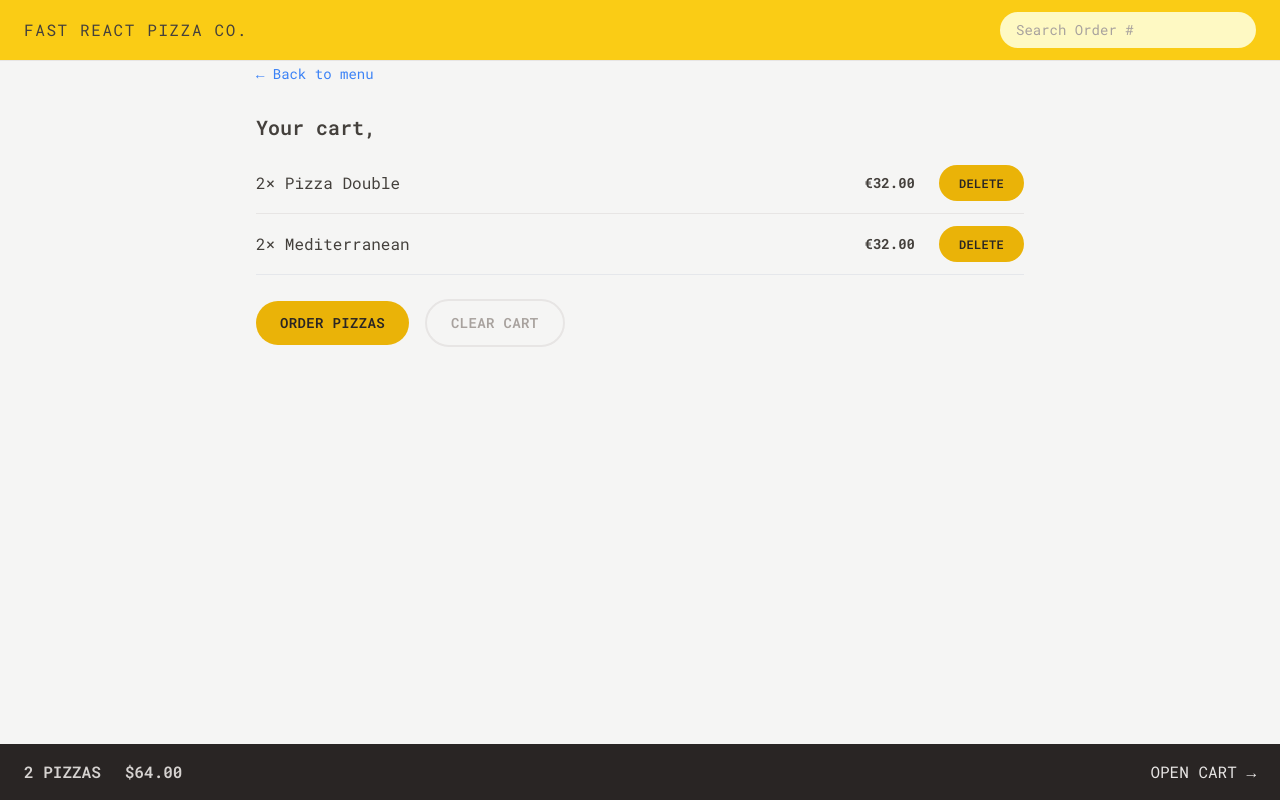
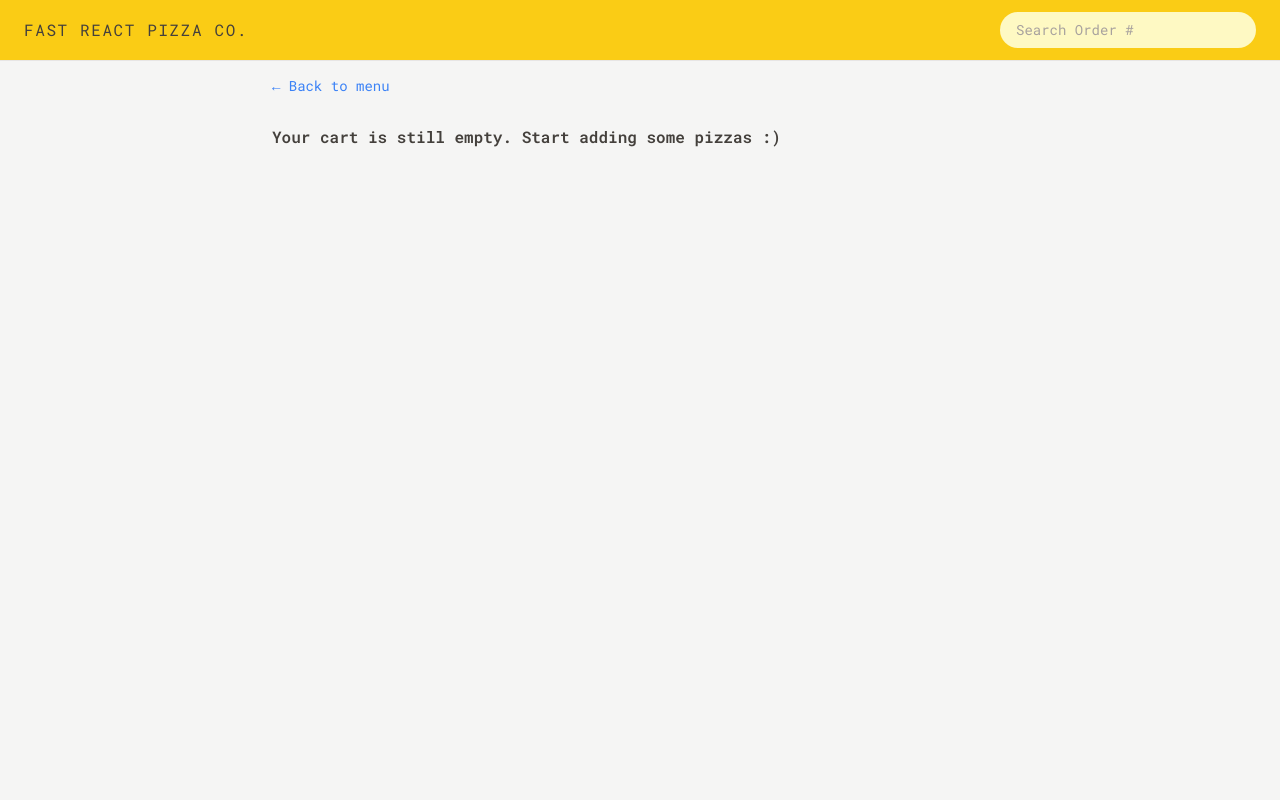
Before and after one commit to mouadbimk/react-projects, a React (Vite) app in the folder 05-fast-react-pizza/: page /cart in a window 1280 px wide. Built offline with nearby package versions, Linux system fonts and the light colour scheme.

Commit message:
add cart overview

```diff
--- a/05-fast-react-pizza/src/features/cart/Cart.jsx
+++ b/05-fast-react-pizza/src/features/cart/Cart.jsx
@@ -1,35 +1,15 @@
 import { LinkButton } from "../../ui/LinkButton";
 import { Button } from "../../ui/Button";
 import CartItem from "./CartItem";
-import { useSelector } from "react-redux";
-
-const fakeCart = [
-  {
-    pizzaId: 12,
-    name: "Mediterranean",
-    quantity: 2,
-    unitPrice: 16,
-    totalPrice: 32,
-  },
-  {
-    pizzaId: 6,
-    name: "Vegetale",
-    quantity: 1,
-    unitPrice: 13,
-    totalPrice: 13,
-  },
-  {
-    pizzaId: 11,
-    name: "Spinach and Mushroom",
-    quantity: 1,
-    unitPrice: 15,
-    totalPrice: 15,
-  },
-];
-
+import EmptyCart from "./EmptyCart";
+import { useDispatch, useSelector } from "react-redux";
+import { getCart } from "./cartSlice";
+import { clearCart } from "./cartSlice";
 function Cart() {
-  const cart = useSelector((state) => state.cart.cart);
+  const dispatch = useDispatch();
+  const cart = useSelector(getCart);
   const username = useSelector((state) => state.user.username);
+  if (cart.length === 0) return <EmptyCart />;
   return (
     <div>
       <LinkButton linkTo={"/menu"}>&larr; Back to menu</LinkButton>
@@ -44,7 +24,13 @@
         <Button linkTo={"/order/new"} type="primary">
           Order pizzas
         </Button>
-        <Button type={"secondary"}>Clear cart</Button>
+        <Button
+          type={"secondary"}
+          onClick={() => dispatch(clearCart())}
+          hidden={cart.length === 0}
+        >
+          Clear cart
+        </Button>
       </div>
     </div>
   );
--- a/05-fast-react-pizza/src/features/cart/CartOverview.jsx
+++ b/05-fast-react-pizza/src/features/cart/CartOverview.jsx
@@ -1,14 +1,17 @@
 import { useSelector } from "react-redux";
 import { Link } from "react-router-dom";
+import { getCartQuantity, getTotalPrice } from "./cartSlice";
+import { formatCurrency } from "../../utils/helpers";
 
 function CartOverview() {
-  const cart = useSelector((state) => state.cart.cart);
-  const totalPrice = cart.reduce((acc, cur) => acc + cur.totalPrice, 0);
+  const totalCartQuantity = useSelector(getCartQuantity);
+  const totalPrice = useSelector(getTotalPrice);
+  if (!totalCartQuantity) return null;
   return (
     <div className="flex items-center justify-between bg-stone-800 px-4 py-4 uppercase text-stone-200 sm:px-6">
       <p className="space-x-4 font-semibold text-stone-300 sm:space-x-6 md:text-base">
-        <span>{cart.length} pizzas</span>
-        <span>${totalPrice.toFixed(2)}</span>
+        <span>{totalCartQuantity} pizzas</span>
+        <span>{formatCurrency(totalPrice)}</span>
       </p>
       <Link to="/cart">Open cart &rarr;</Link>
     </div>
--- a/05-fast-react-pizza/src/features/cart/EmptyCart.jsx
+++ b/05-fast-react-pizza/src/features/cart/EmptyCart.jsx
@@ -1,11 +1,13 @@
-import { Link } from "react-router-dom";
+import { LinkButton } from "../../ui/LinkButton";
 
 function EmptyCart() {
   return (
-    <div>
-      <Link to="/menu">&larr; Back to menu</Link>
+    <div className="px-4 py-3">
+      <LinkButton linkTo="/menu">&larr; Back to menu</LinkButton>
 
-      <p>Your cart is still empty. Start adding some pizzas :)</p>
+      <p className="mt-7 font-semibold">
+        Your cart is still empty. Start adding some pizzas :)
+      </p>
     </div>
   );
 }
--- a/05-fast-react-pizza/src/features/cart/cartSlice.js
+++ b/05-fast-react-pizza/src/features/cart/cartSlice.js
@@ -2,20 +2,20 @@
 
 const initialState = {
   cart: [
-    {
-      pizzaId: 12,
-      name: "Pizza Double",
-      quantity: 2,
-      unitePrice: 16,
-      totalPrice: 32,
-    },
-    {
-      pizzaId: 12,
-      name: "Mediterranean",
-      quantity: 2,
-      unitPrice: 16,
-      totalPrice: 32,
-    },
+    // {
+    //   pizzaId: 12,
+    //   name: "Pizza Double",
+    //   quantity: 2,
+    //   unitePrice: 16,
+    //   totalPrice: 32,
+    // },
+    // {
+    //   pizzaId: 12,
+    //   name: "Mediterranean",
+    //   quantity: 2,
+    //   unitPrice: 16,
+    //   totalPrice: 32,
+    // },
   ],
 };
 const cartSlice = createSlice({
@@ -44,7 +44,7 @@
       item.quantity--;
       item.totalPrice = item.quantity * item.unitePrice;
     },
-    clearItem(state) {
+    clearCart(state) {
       state.cart = [];
     },
   },
@@ -54,6 +54,12 @@
   deleteItem,
   increaseItemQuantity,
   decreaseItemQuantity,
-  clearItem,
+  clearCart,
 } = cartSlice.actions;
 export default cartSlice.reducer;
+export const getCartQuantity = (state) =>
+  state.cart.cart.reduce((sum, item) => sum + item.quantity, 0);
+export const getTotalPrice = (state) =>
+  state.cart.cart.reduce((sum, item) => sum + item.totalPrice, 0);
+export const getCart = (state) => state.cart.cart;
+// 'reselect library for better performance'
--- a/05-fast-react-pizza/src/features/menu/MenuItem.jsx
+++ b/05-fast-react-pizza/src/features/menu/MenuItem.jsx
@@ -40,7 +40,7 @@
               Sold out
             </p>
           )}
-          <Button type="small" onClick={handleAddToCart}>
+          <Button type="small" onClick={handleAddToCart} hidden={pizza.soldOut}>
             Add to cart
           </Button>
         </div>
--- a/05-fast-react-pizza/src/features/order/CreateOrder.jsx
+++ b/05-fast-react-pizza/src/features/order/CreateOrder.jsx
@@ -7,6 +7,7 @@
 import { Button } from "../../ui/Button";
 // import { createOrder } from "../../services/apiRestaurant";
 import { useSelector } from "react-redux";
+import { getCart } from "../cart/cartSlice";
 // https://uibakery.io/regex-library/phone-number
 const isValidPhone = (str) =>
   /^\+?\d{1,4}?[-.\s]?\(?\d{1,3}?\)?[-.\s]?\d{1,4}[-.\s]?\d{1,4}[-.\s]?\d{1,9}$/.test(
@@ -15,7 +16,7 @@
 
 function CreateOrder() {
   const navigation = useNavigation();
-  const cart = useSelector((state) => state.cart.cart);
+  const cart = useSelector(getCart);
   const isSubmiting = navigation.state === "submitting";
   const username = useSelector((state) => state.user.username);
   // const [withPriority, setWithPriority] = useState(false);
--- a/05-fast-react-pizza/src/ui/Button.jsx
+++ b/05-fast-react-pizza/src/ui/Button.jsx
@@ -1,6 +1,13 @@
 import { Link } from "react-router-dom";
 
-export function Button({ children, isDisabled, linkTo, type, onClick }) {
+export function Button({
+  children,
+  isDisabled,
+  linkTo,
+  type,
+  onClick,
+  hidden,
+}) {
   const base =
     "inline-block rounded-full bg-yellow-500 text-sm font-semibold uppercase tracking-wide text-stone-800 duration-300 hover:bg-yellow-300 hover:transition-colors focus:outline-none focus:ring focus:ring-yellow-300 focus:ring-offset-2 disabled:cursor-not-allowed disabled:bg-yellow-200";
   const styles = {
@@ -16,7 +23,12 @@
       </Link>
     );
   return (
-    <button disabled={isDisabled} className={styles[type]} onClick={onClick}>
+    <button
+      disabled={isDisabled}
+      className={styles[type]}
+      onClick={onClick}
+      style={{ display: hidden ? "none" : "inline-block" }}
+    >
       {children}
     </button>
   );
```
